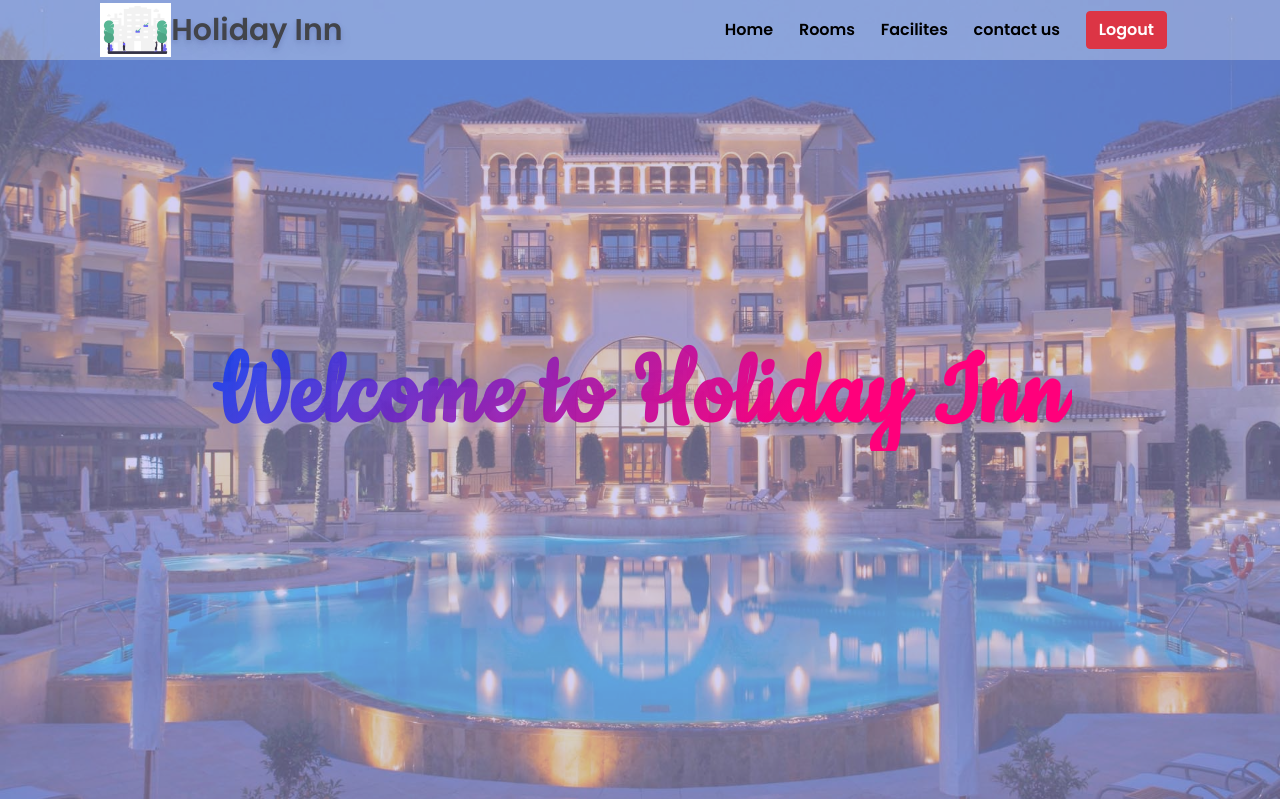
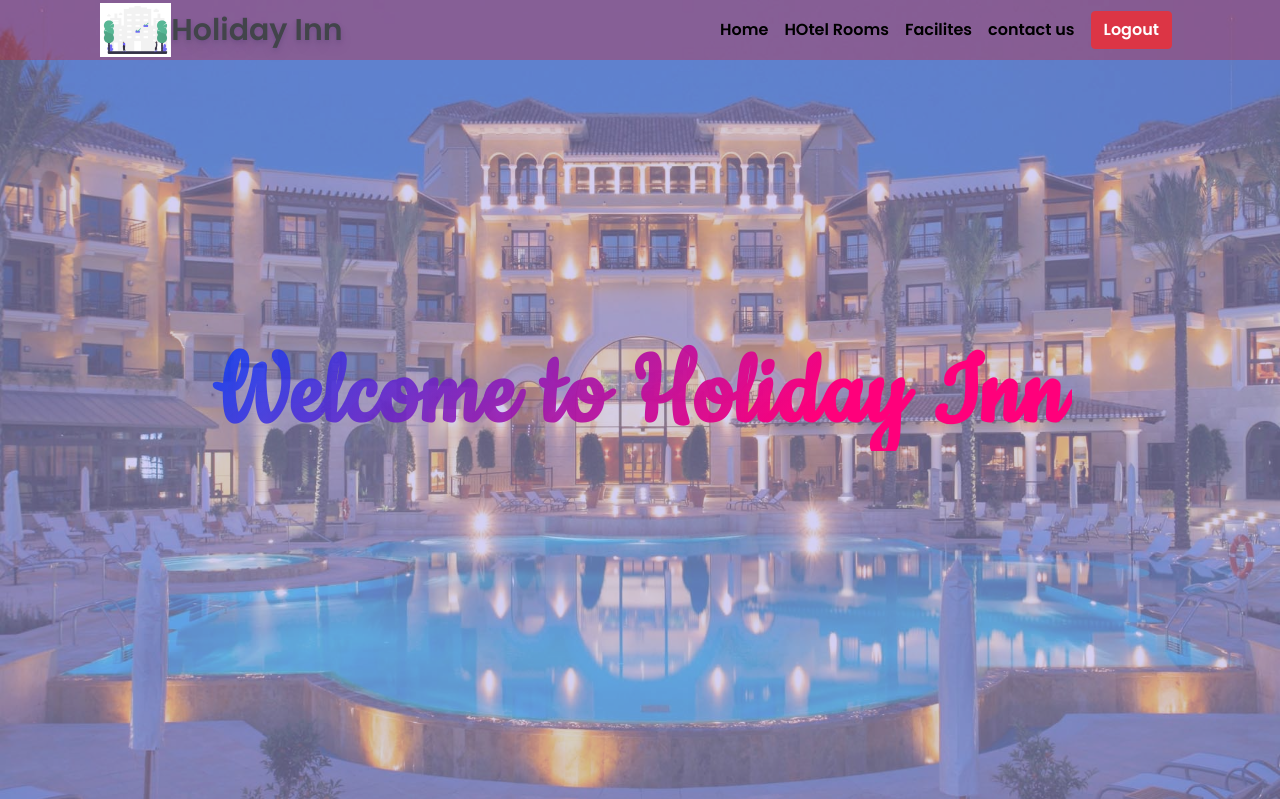
Before and after one commit to kasunsri/Hotel-Management-System, a PHP site: page /hotelmanage_system/home.php in a window 1280 px wide. Shown: the top 799 px of the page. Run offline with PHP 8.4, Linux system fonts and the light colour scheme; a user stored in the database is signed in.

Commit message:
edit some pages

```diff
--- a/css/home.css
+++ b/css/home.css
@@ -8,7 +8,7 @@
     width: .4rem;
 }
 *::-webkit-scrollbar-track{
-    background: rgb(6, 6, 44);
+    background: rgb(11, 11, 235);
 }
 *::-webkit-scrollbar-thumb{
     background: #0040ff;
@@ -25,7 +25,7 @@ nav{
     position: fixed;
     height: 60px;
     width: 100%;
-    background-color: rgba(255, 255, 255, 0.279);
+    background-color: rgba(238, 8, 8, 0.279);
     z-index: 200;
     display: flex;
     justify-content: space-between;
--- a/home.php
+++ b/home.php
@@ -49,7 +49,7 @@ if($usermail == true){
     </div>
     <ul>
       <li><a href="#firstsection">Home</a></li>
-      <li><a href="#secondsection">Rooms</a></li>
+      <li><a href="#secondsection">HOtel Rooms</a></li>
       <li><a href="#thirdsection">Facilites</a></li>
       <li><a href="#contactus">contact us</a></li>
       <a href="./logout.php"><button class="btn btn-danger">Logout</button></a>
```
